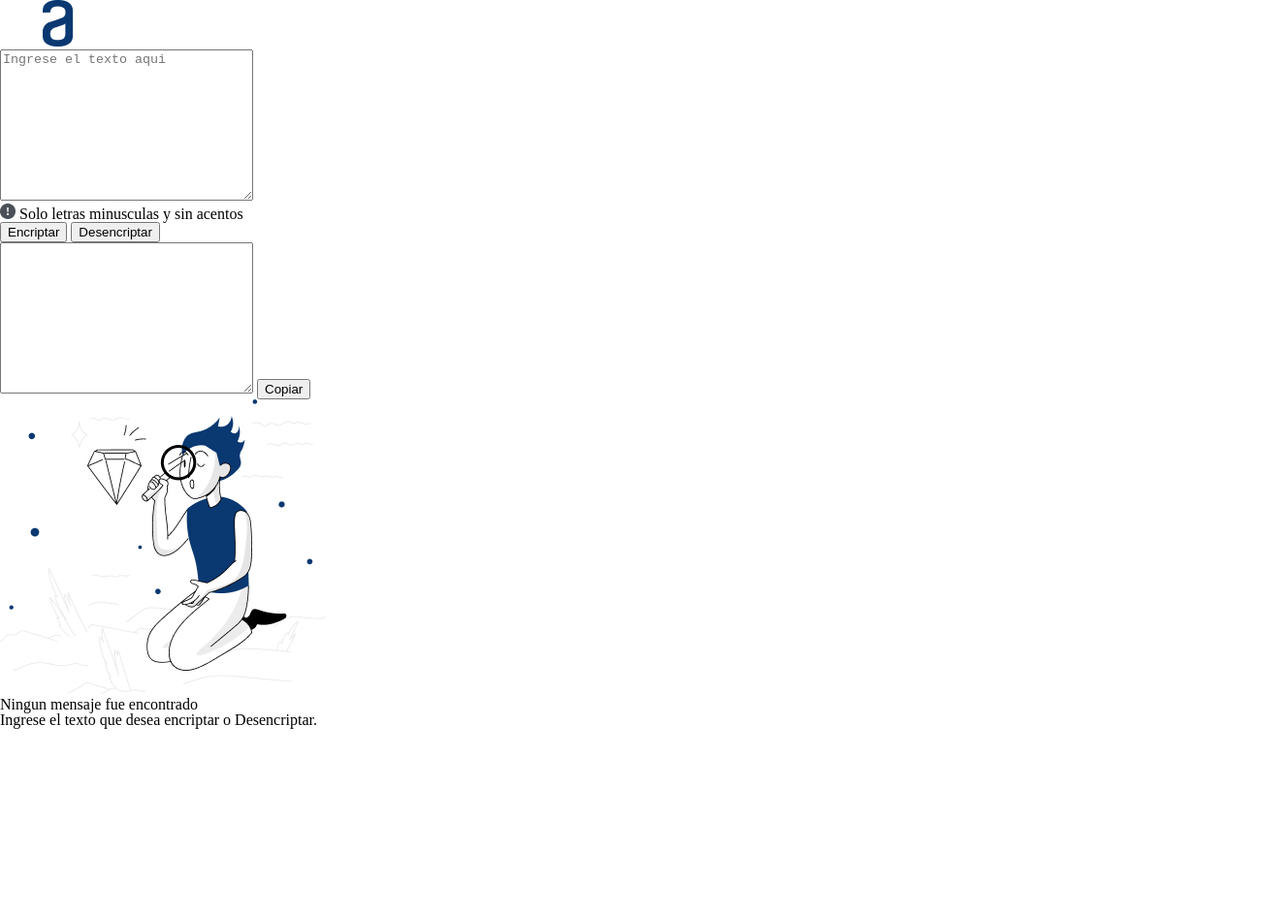
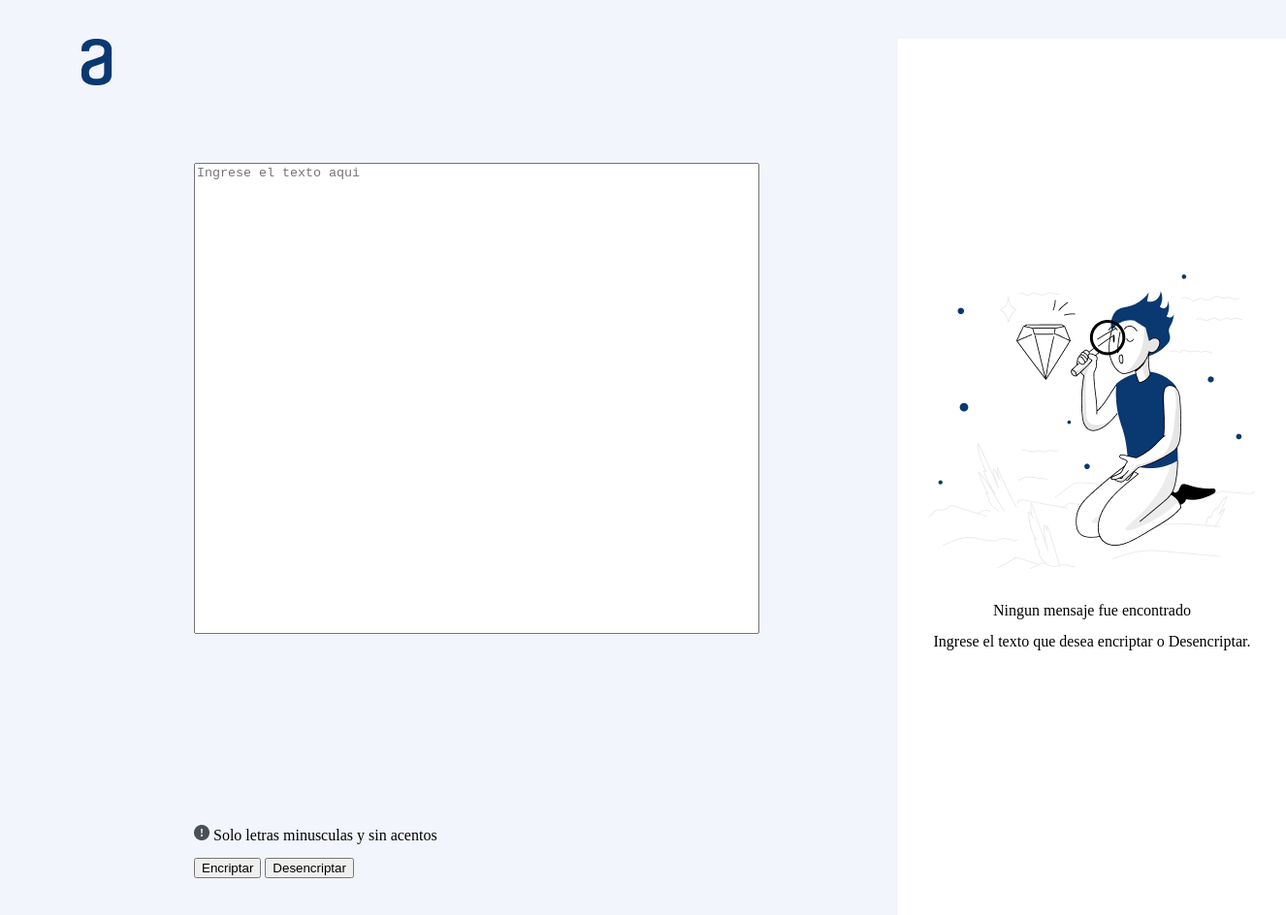
Before and after one commit to ArobioMatias/encriptador_de_texto, a plain HTML site: page index.html in a window 1280 px wide. Shown: the whole page at 97% size, 1326 px wide, since content can reach past the window. Before the commit the page ends 800 px from the top, so only its background shows below. Drawn offline with Linux system fonts and the light colour scheme.

Commit message:
posicionando los elementos en la pagina

```diff
--- /dev/null
+++ b/css/style.css
@@ -0,0 +1,82 @@
+body {
+    background: #F3F5FC;
+    padding: 40px;
+}
+
+h1 {
+    display: inline-block;
+    width: 120px;
+    height: 48px;
+}
+
+.img-responsiva {
+    max-width: 100%;
+    height: auto;
+}
+
+.seccion-principal {
+    display: inline-block;
+    width: 886px;/*960*/
+    height: 904px;
+    vertical-align: top;
+}
+
+.seccion-principal textarea {
+    position: absolute;
+    left: 200px;
+    top: 168px;
+    width: 577px;
+    height: 60%;
+    resize: none;
+}
+
+.legenda {
+    position: absolute;
+    left: 200px;
+    top: 851px;
+
+}
+
+.botones {
+    position: absolute;
+    left: 200px;
+    top: 885px;
+}
+
+.seccion-texto-encriptado {
+    position: absolute;
+    left: 926px;
+    top: 40px;
+    display: inline-block;
+    width: 400px;
+    height: 944px;
+    background: #FFF;
+}
+
+.con-texto {
+    padding: 32px;
+    display: none;
+}
+
+.con-texto textarea {
+    width: 336px;
+    height: 781px;
+    resize: none;
+    margin-bottom: 32px;
+}
+
+.sin-texto {
+    text-align: center;
+}
+
+.sin-texto img {
+    margin-top: 243px;
+}
+
+.aviso {
+    margin-top: 32px;
+}
+
+.descripcion-aviso {
+    margin-top: 16px;
+}
--- a/index.html
+++ b/index.html
@@ -4,9 +4,10 @@
         <meta charset="UTF-8">
         <title>Encriptador</title>
         <link rel="stylesheet" href="css/reset.css">
+        <link rel="stylesheet" href="css/style.css">
     </head>
     <body>
-        <h1><img src="img/Logo.png" alt="Logo de Alura"></h1>
+        <h1><img class="img-responsiva" src="img/Logo.png" alt="Logo de Alura"></h1>
 
         <main>
             <section class="seccion-principal">
```
